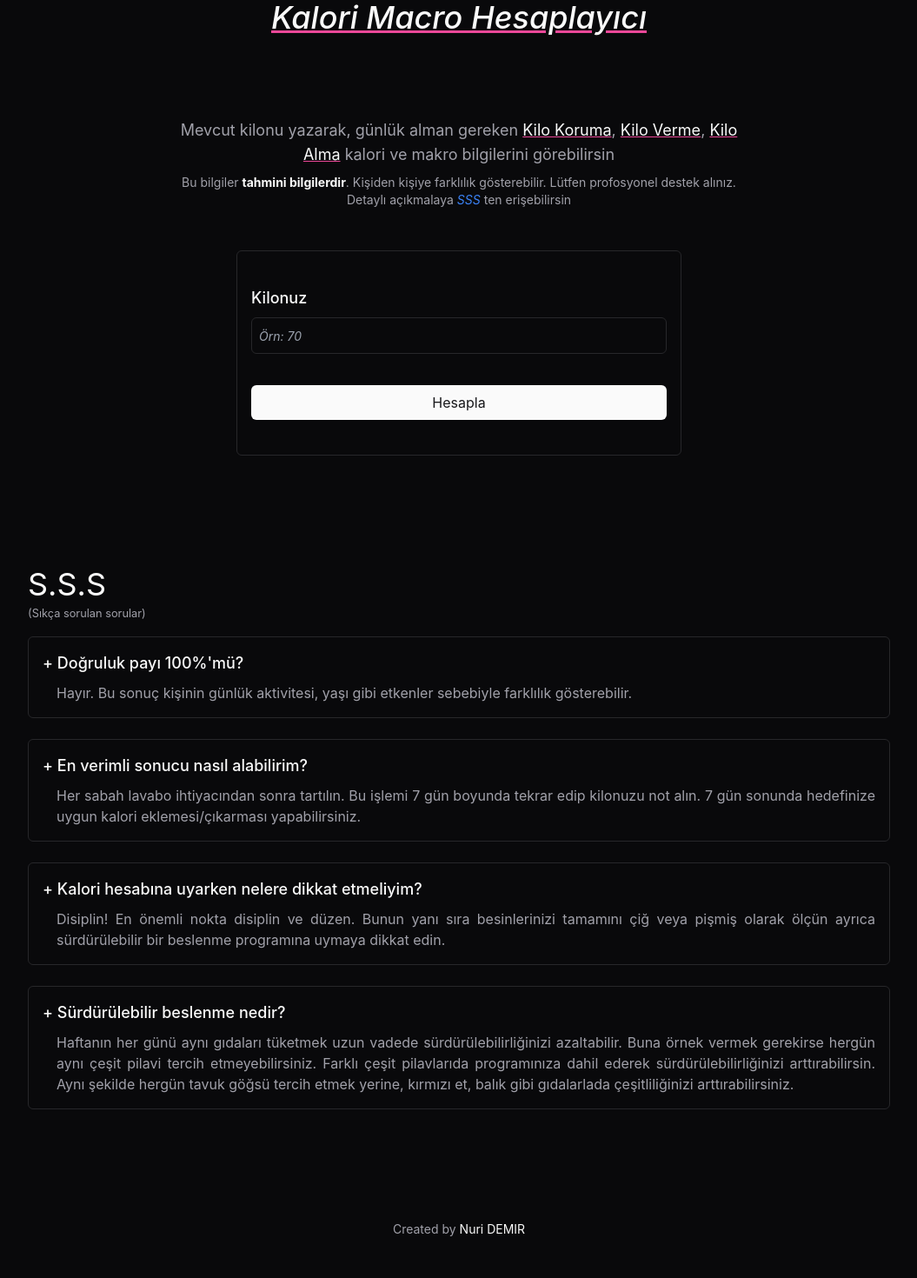
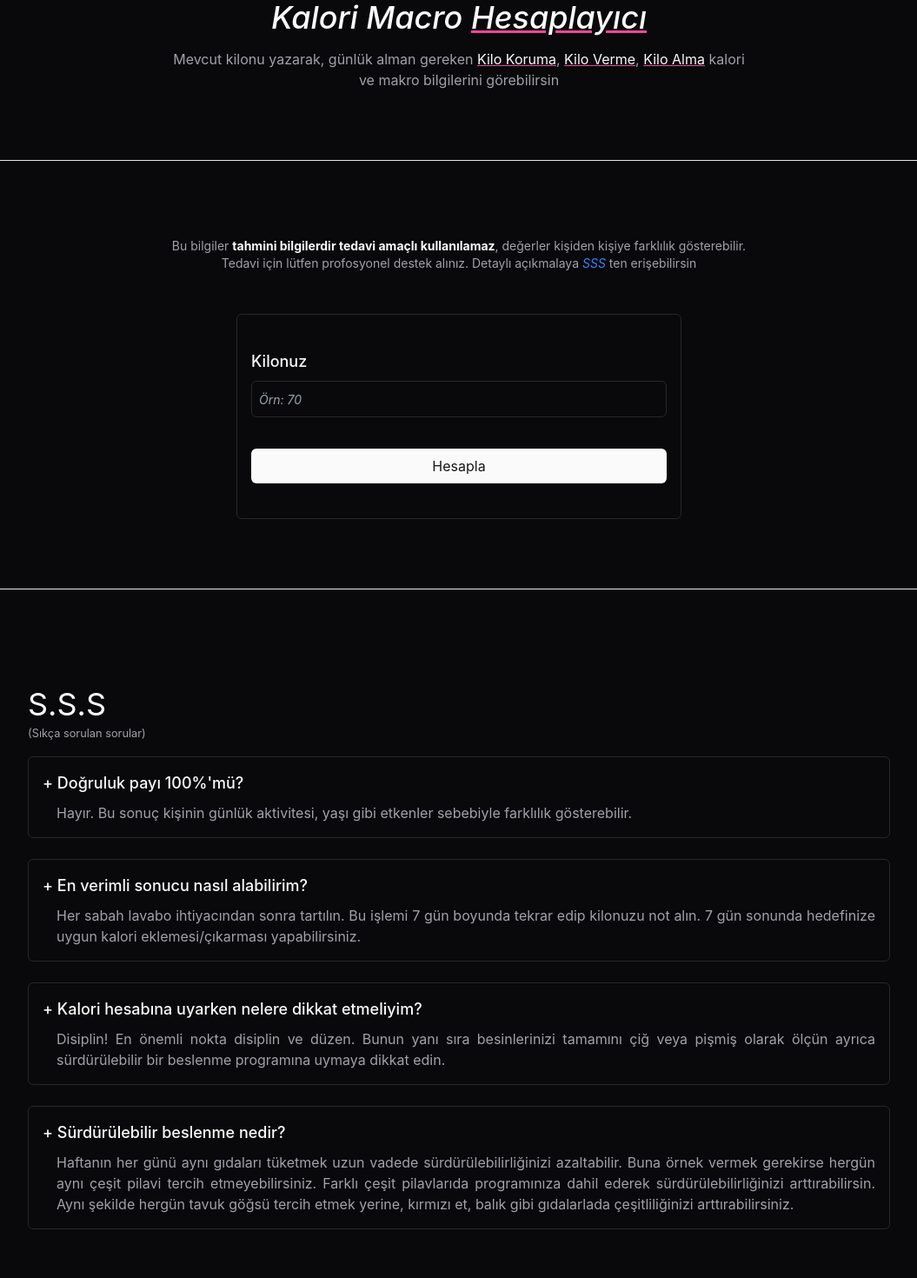
Before and after one commit to nuridemir/CalorieCalculationWeb, a React (Vite) app: page / in a window 1280 px wide. Shown: the part 80-1550 px from the top of the page at 87% size, without its empty margins (112-1167 px from the left). Before the commit the page ends 1520 px from the top, so only its background shows below. Built offline with nearby package versions, Linux system fonts and the light colour scheme.

Commit message:
updated header, footer, calcute-form, card

```diff
--- a/src/components/calcute-form/index.jsx
+++ b/src/components/calcute-form/index.jsx
@@ -39,10 +39,9 @@ const CalcuteForm = () => {
 
 
     return (
-        <Container>
+        <Container extraClass="min-w-full border-t border-b !py-20">
             <div className="max-w-2xl mx-auto">
-                <p className="text-center text-lg">Mevcut kilonu yazarak, günlük alman gereken <span className="underline decoration-pink-500 text-secondary">Kilo Koruma</span>, <span className="underline decoration-pink-500 text-secondary">Kilo Verme</span>, <span className="underline decoration-pink-500 text-secondary">Kilo Alma</span> kalori ve makro bilgilerini görebilirsin</p>
-                <span className="block text-center mt-2 text-sm">Bu bilgiler <strong className="text-secondary">tahmini bilgilerdir</strong>. Kişiden kişiye farklılık gösterebilir. Lütfen profosyonel destek alınız. Detaylı açıkmalaya <i><a href="#faqs" className="text-blue-500">SSS</a></i> ten erişebilirsin</span>
+                <span className="block text-center mt-2 text-sm">Bu bilgiler <strong className="text-secondary">tahmini bilgilerdir tedavi amaçlı kullanılamaz</strong>, değerler kişiden kişiye farklılık gösterebilir. Tedavi için lütfen profosyonel destek alınız. Detaylı açıkmalaya <i><a href="#faqs" className="text-blue-500">SSS</a></i> ten erişebilirsin</span>
             </div>
 
             <div className="mt-12 border border-[#27272a] rounded-md mx-auto p-4 max-w-lg py-10">
@@ -73,7 +72,7 @@ const CalcuteForm = () => {
             )}
             {
                 showCard && (
-                    <div className="mt-12">
+                    <div className="max-w-5xl mx-auto mt-12">
                         <h2 className="text-2xl text-green-600">Hesaplama başarılı</h2>
                         <h4>Lütfen doğru sonucu alabilmek <i><a href="#faqs" className="text-blue-500">SSS</a></i> kısmını okuyun!</h4>
                         <div className="grid gap-4 grid-cols-1 sm:grid-cols-2 lg:grid-cols-3 mt-4">
--- a/src/components/card/index.jsx
+++ b/src/components/card/index.jsx
@@ -8,19 +8,19 @@ const Card = ({ data, title }) => {
                         <td className="pr-2">Protein:</td>
                         <td><strong className="text-secondary">{data.protein}</strong></td>
                         <td className="pl-4 pr-2">Kalori:</td>
-                        <td><strong className="text-secondary">{data.proteinCalories}</strong></td>
+                        <td className="text-end"><strong className="text-secondary">{data.proteinCalories}</strong></td>
                     </tr>
                     <tr>
                         <td className="pr-2">Yağ:</td>
                         <td><strong className="text-secondary">{data.fat}</strong></td>
                         <td className="pl-4 pr-2">Kalori:</td>
-                        <td><strong className="text-secondary">{data.fatCalories}</strong></td>
+                        <td className="text-end"><strong className="text-secondary">{data.fatCalories}</strong></td>
                     </tr>
                     <tr>
                         <td className="pr-2">Karbonhidrat:</td>
                         <td><strong className="text-secondary">{data.carbohydrate}</strong></td>
                         <td className="pl-4 pr-2">Kalori:</td>
-                        <td><strong className="text-secondary">{data.carbohydrateCalories}</strong></td>
+                        <td className="text-end"><strong className="text-secondary">{data.carbohydrateCalories}</strong></td>
                     </tr>
                     <tr>
                         <td colSpan={4} className="h-4"></td>
--- a/src/components/footer/index.jsx
+++ b/src/components/footer/index.jsx
@@ -1,6 +1,6 @@
 const Footer = () => {
     return (
-        <footer className="text-center text-sm py-4" title="Nuri Demir tarafından yapışmıştır.">Created by <a href="https://nuridemir.github.io/" target="_blank" title="Nuri Demir" className="text-secondary" >Nuri DEMIR</a></footer>
+        <footer className="text-center text-sm pt-4 mb-8" title="Nuri Demir tarafından yapışmıştır.">Created by <a href="https://nuridemir.github.io/" target="_blank" title="Nuri Demir" className="text-secondary" >Nuri DEMIR</a></footer>
     )
 }
 
--- a/src/components/header/index.jsx
+++ b/src/components/header/index.jsx
@@ -3,8 +3,9 @@ import Container from "@/components/container"
 const Header = () => {
     return (
         <Container extraClass="!py-20">
-            <header className="text-center underline decoration-pink-500 text-4xl italic text-secondary font-medium">
-                <h1>Kalori Macro Hesaplayıcı</h1>
+            <header className="text-center">
+                <h1 className="text-4xl italic text-secondary font-medium">Kalori Macro <span className="underline decoration-pink-500">Hesaplayıcı</span></h1>
+                <p className="max-w-2xl mx-auto text-center mt-4">Mevcut kilonu yazarak, günlük alman gereken <span className="underline decoration-pink-500 text-secondary">Kilo Koruma</span>, <span className="underline decoration-pink-500 text-secondary">Kilo Verme</span>, <span className="underline decoration-pink-500 text-secondary">Kilo Alma</span> kalori ve makro bilgilerini görebilirsin</p>
             </header>
         </Container>
 
```
